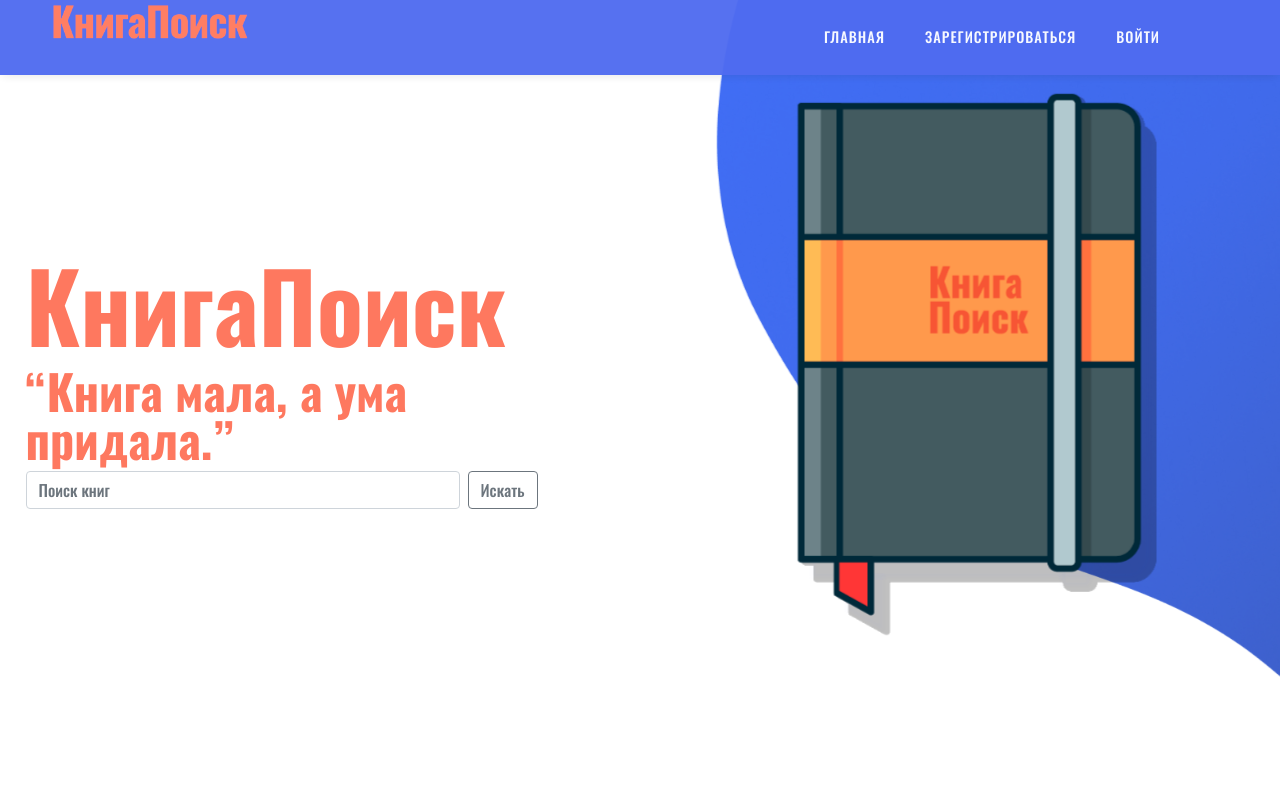
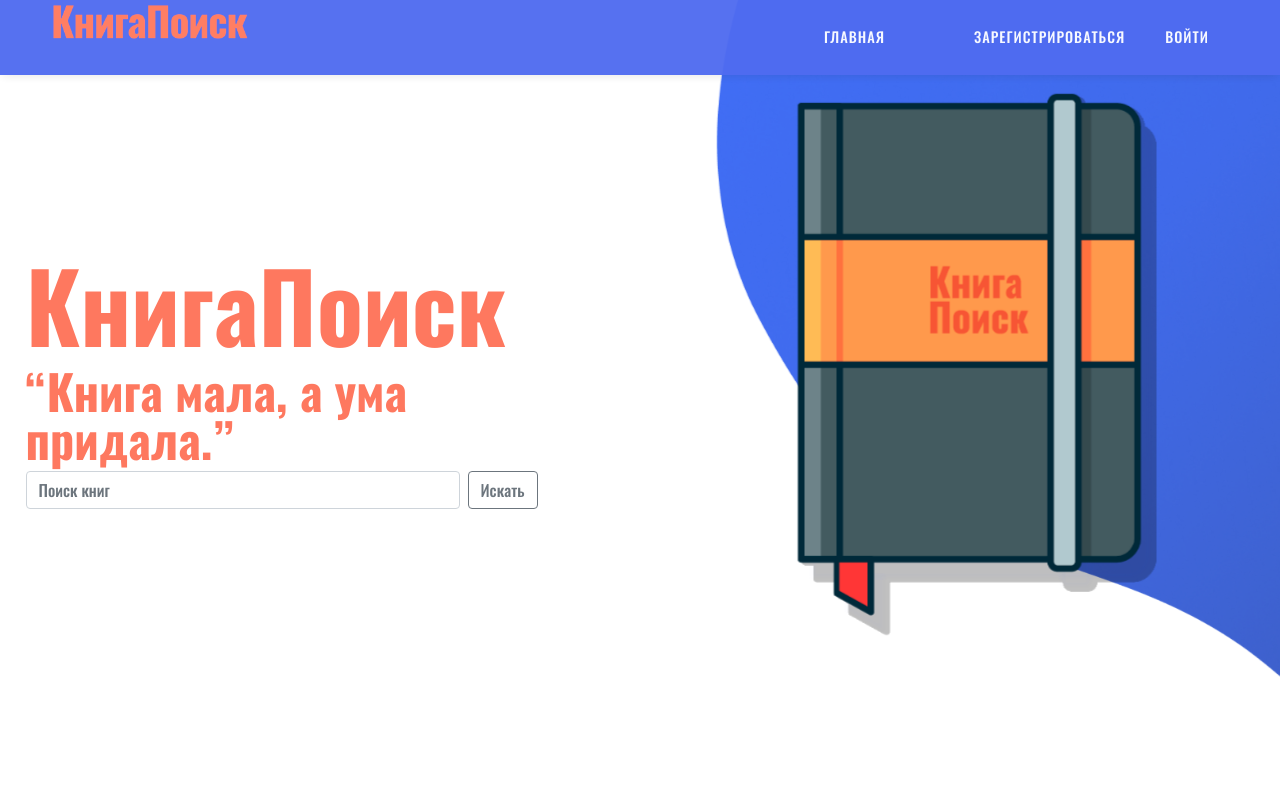
Before and after one commit to EKProgrammer/knigapoisk, a Flask app: page / in a window 1280 px wide. Run offline with Flask 2, Linux system fonts and the light colour scheme; some libraries are stand-ins or nearby versions.

Commit message:
header fix

```diff
--- a/templates/404_Not_Found.html
+++ b/templates/404_Not_Found.html
@@ -30,7 +30,7 @@
             <!-- Авторизованный пользователь  -->
             <li><a href="/user_recommendations">Рекомендации</a></li>
             <li><a href="/favorites/{{ current_user.id }}">Избранное</a></li>
-            <li><a href="/profile">{{ current_user.name }} <!-- <p style="font-size: 12px;margin-top:0%">Новичек</p> !--></a></li>
+            <li style="margin-left: 13%"><a href="/profile">{{ current_user.name }} <!-- <p style="font-size: 12px;margin-top:0%">Новичек</p> !--></a></li>
                 <!--<button class="btn btn dropdown-toggle" type="button"
                         id="dropdownMenuButton1" data-bs-toggle="dropdown"
                         aria-expanded="false">
@@ -44,7 +44,7 @@
         {% else %}
             <!-- Неавторизованный пользователь  -->
             <p>
-            <li><a href="/register">Зарегистрироваться <!-- <p style="font-size: 12px;margin-top:0%">Новичек</p> !--></a></li>
+            <li style="margin-left: 13%"><a href="/register">Зарегистрироваться <!-- <p style="font-size: 12px;margin-top:0%">Новичек</p> !--></a></li>
             <li><a href="/login">Войти <!-- <p style="font-size: 12px;margin-top:0%">Новичек</p> !--></a></li>
             </p>
         {% endif %}
--- a/templates/base.html
+++ b/templates/base.html
@@ -44,7 +44,7 @@
             <!-- Авторизованный пользователь  -->
             <li><a href="/user_recommendations">Рекомендации</a></li>
             <li><a href="/favorites/{{ current_user.id }}">Избранное</a></li>
-            <li><a href="/profile">{{ current_user.name }} <!-- <p style="font-size: 12px;margin-top:0%">Новичек</p> !--></a></li>
+            <li style="margin-left: 13%"><a href="/profile">{{ current_user.name }} <!-- <p style="font-size: 12px;margin-top:0%">Новичек</p> !--></a></li>
                 <!--<button class="btn btn dropdown-toggle" type="button"
                         id="dropdownMenuButton1" data-bs-toggle="dropdown"
                         aria-expanded="false">
@@ -57,7 +57,7 @@
             <li><a href="/logout">Выйти</a></li>
         {% else %}
             <!-- Неавторизованный пользователь  -->
-            <li><a href="/register">Зарегистрироваться <!-- <p style="font-size: 12px;margin-top:0%">Новичек</p> !--></a></li>
+            <li style="margin-left: 13%"><a href="/register">Зарегистрироваться <!-- <p style="font-size: 12px;margin-top:0%">Новичек</p> !--></a></li>
             <li><a href="/login">Войти <!-- <p style="font-size: 12px;margin-top:0%">Новичек</p> !--></a></li>
         {% endif %}
 
--- a/templates/index.html
+++ b/templates/index.html
@@ -30,7 +30,7 @@
             <!-- Авторизованный пользователь  -->
             <li><a href="/user_recommendations">Рекомендации</a></li>
             <li><a href="/favorites/{{ current_user.id }}">Избранное</a></li>
-            <li><a href="/profile">{{ current_user.name }} <!-- <p style="font-size: 12px;margin-top:0%">Новичек</p> !--></a></li>
+            <li style="margin-left: 13%"><a href="/profile">{{ current_user.name }} <!-- <p style="font-size: 12px;margin-top:0%">Новичек</p> !--></a></li>
 
                 <!--<button class="btn btn dropdown-toggle" type="button"
                         id="dropdownMenuButton1" data-bs-toggle="dropdown"
@@ -45,7 +45,7 @@
         {% else %}
             <!-- Неавторизованный пользователь  -->
             <p>
-            <li><a href="/register">Зарегистрироваться <!-- <p style="font-size: 12px;margin-top:0%">Новичек</p> !--></a></li>
+            <li style="margin-left: 13%"><a href="/register">Зарегистрироваться <!-- <p style="font-size: 12px;margin-top:0%">Новичек</p> !--></a></li>
             <li><a href="/login">Войти <!-- <p style="font-size: 12px;margin-top:0%">Новичек</p> !--></a></li>
             </p>
         {% endif %}
--- a/templates/search.html
+++ b/templates/search.html
@@ -30,13 +30,13 @@
             <!-- Авторизованный пользователь  -->
             <li><a href="/user_recommendations">Рекомендации</a></li>
             <li><a href="/favorites/{{ current_user.id }}">Избранное</a></li>
-            <li><a href="/profile">{{ current_user.name }} <!-- <p style="font-size: 12px;margin-top:0%">Новичек</p> !--></a></li>
+            <li style="margin-left: 13%"><a href="/profile">{{ current_user.name }} <!-- <p style="font-size: 12px;margin-top:0%">Новичек</p> !--></a></li>
 
              <li><a href="/logout">Выйти</a></li>
         {% else %}
             <!-- Неавторизованный пользователь  -->
             <p>
-            <li><a href="/register">Зарегистрироваться <!-- <p style="font-size: 12px;margin-top:0%">Новичек</p> !--></a></li>
+            <li style="margin-left: 13%"><a href="/register">Зарегистрироваться <!-- <p style="font-size: 12px;margin-top:0%">Новичек</p> !--></a></li>
             <li><a href="/login">Войти <!-- <p style="font-size: 12px;margin-top:0%">Новичек</p> !--></a></li>
             </p>
         {% endif %}
```
